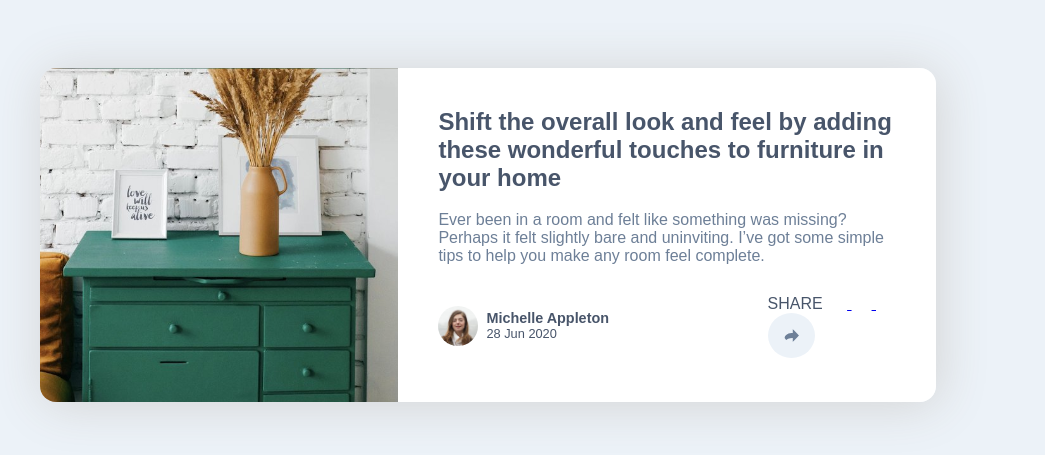
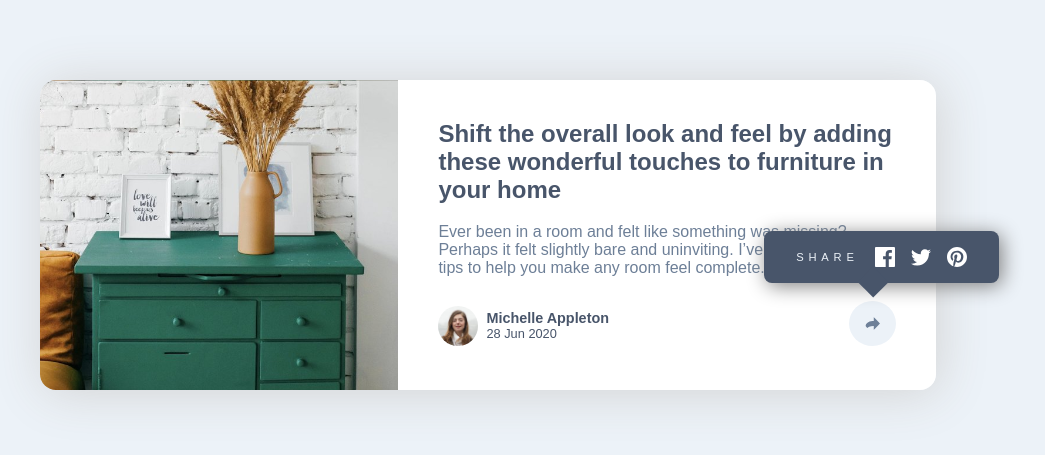
Before and after one commit to Valitogt79/article_preview, a plain HTML site: page index.html in a window 1280 px wide. Shown: the part 165-620 px from the top of the page, without its empty margins (152-1197 px from the left). Drawn offline with Linux system fonts and the light colour scheme.

Commit message:
agregando estilos al tooltip

```diff
--- a/css/main.css
+++ b/css/main.css
@@ -104,6 +104,49 @@ body {
   font-size: 0.8rem;
   font-weight: lighter;
 }
+
+.share {
+  position: relative;
+}
+
+.share__tooltip {
+  position: absolute;
+  top: -70px;
+  left: -5.3rem;
+  background-color: hsl(217, 19%, 35%);
+  padding: 1rem 2rem;
+  color: hsl(210, 46%, 95%);
+  display: flex;
+  gap: 1rem;
+  justify-content: space-between;
+  align-items: center;
+  border-radius: 0.5rem;
+  box-shadow: 3px 3px 20px gray;
+}
+
+/* 1:44:11 */
+
+.share__tooltip::before {
+  content: "";
+  position: absolute;
+  width: 1.4rem;
+  height: 1.4rem;
+  background-color: hsl(217, 19%, 35%);
+  top: 2.5rem;
+  left: calc(50% - 1.2rem);
+  transform: rotate(45deg);
+}
+
+.tooltip__text {
+  font-size: 0.7rem;
+  letter-spacing: 0.3rem;
+}
+
+.tooltip__link {
+  display: flex;
+  justify-content: center;
+  align-items: center;
+}
 .share__icon {
   padding: 1rem;
   background-color: hsl(210, 46%, 95%);
```
